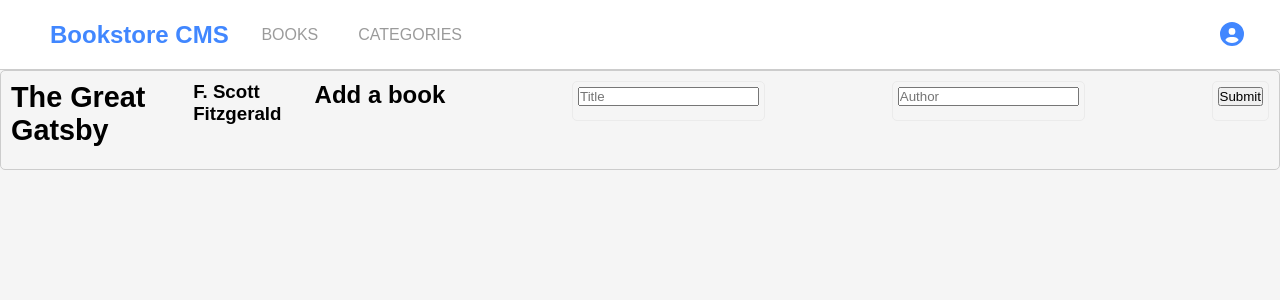
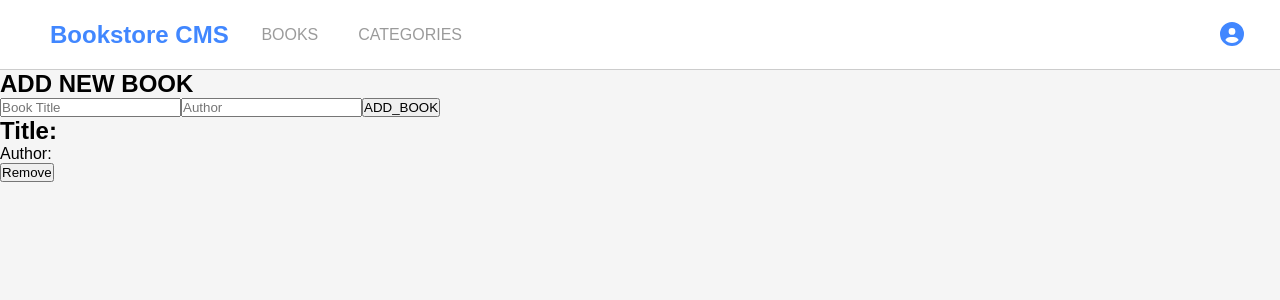
Before and after one commit to stanleySimeon/BOOKSTORE, a React (Create React App) app: page / in a window 1280 px wide. Shown: the top 300 px of the page. Built offline with nearby package versions, Linux system fonts and the light colour scheme.

Commit message:
Added actions

```diff
--- a/package.json
+++ b/package.json
@@ -12,6 +12,7 @@
     "@testing-library/react": "^13.3.0",
     "@testing-library/user-event": "^13.5.0",
     "font-awesome": "^4.7.0",
+    "prop-types": "^15.8.1",
     "react": "^18.1.0",
     "react-dom": "^18.1.0",
     "react-redux": "^8.0.2",
@@ -19,6 +20,8 @@
     "react-scripts": "5.0.1",
     "redux": "^4.2.0",
     "redux-thunk": "^2.4.1",
+    "uuid": "^8.3.2",
+    "uuidv4": "^6.2.13",
     "web-vitals": "^2.1.4"
   },
   "scripts": {
--- /dev/null
+++ b/src/Components/Books/AllBook.js
@@ -0,0 +1,33 @@
+import { useDispatch } from 'react-redux';
+import PropTypes from 'prop-types';
+import { removeBook } from '../../redux/books/books';
+
+const AllBook = ({
+  id, title, author,
+}) => {
+  const dispatch = useDispatch();
+  const handleRemove = () => {
+    dispatch(removeBook({ id }));
+  };
+  return (
+    <div>
+      <h2>
+        Title:
+        {title}
+      </h2>
+      <p>
+        Author:
+        {author}
+      </p>
+      <button type="button" text="REMOVE_BOOK" onClick={handleRemove}>Remove</button>
+    </div>
+  );
+};
+
+AllBook.propTypes = {
+  id: PropTypes.string.isRequired,
+  title: PropTypes.string.isRequired,
+  author: PropTypes.string.isRequired,
+};
+
+export default AllBook;
--- a/src/Components/Books/Book.js
+++ b/src/Components/Books/Book.js
@@ -1,22 +1,48 @@
-import React from 'react';
-import Form from './Form';
-import './Books.css';
+import { useDispatch } from 'react-redux';
+import { v4 as uuidv4 } from 'uuid';
+import PropTypes from 'prop-types';
+import { useState, useRef } from 'react';
+import { addBook } from '../../redux/books/books';
 
-function Book() {
-  const book = {
-    title: 'The Great Gatsby',
-    author: 'F. Scott Fitzgerald',
+const Button = ({ text, handleClick }) => (
+  <button type="button" onClick={handleClick}>{text}</button>
+);
+
+export default function InputBook() {
+  const [title, setTitle] = useState('');
+  const [author, setAuthor] = useState('');
+  const titleInput = useRef(null);
+
+  const dispatch = useDispatch();
+
+  const submitBook = () => {
+    const newBook = {
+      id: uuidv4(),
+      title,
+      author,
+    };
+    const res = () => title !== '' && author !== '' && dispatch(addBook(newBook));
+    res();
+    titleInput.current.focus();
+    setTitle('');
+    setAuthor('');
   };
+
   return (
-    <div className="book">
-      <div className="book__title">
-        <h2>{book.title}</h2>
+    <section>
+      <div>
+        <h2>ADD NEW BOOK</h2>
       </div>
-      <div className="book__author">
-        <h3>{ book.author }</h3>
+      <div style={{ display: 'flex', alignItems: 'center' }}>
+        <input type="text" ref={titleInput} placeholder="Book Title" value={title} onChange={(e) => setTitle(e.target.value)} />
+        <input type="text" placeholder="Author" value={author} onChange={(e) => setAuthor(e.target.value)} />
+        <Button text="ADD_BOOK" handleClick={submitBook} />
       </div>
-      <Form />
-    </div>
+    </section>
   );
 }
-export default Book;
+
+Button.propTypes = {
+  text: PropTypes.string.isRequired,
+  handleClick: PropTypes.func.isRequired,
+};
--- a/src/Components/Books/Books.css
+++ /dev/null
@@ -1,174 +0,0 @@
-.books-container {
-  width: 100%;
-  max-height: 580px;
-  padding: 20px 56px;
-  overflow-y: scroll;
-}
-
-.form__container {
-  position: relative;
-  width: 98%;
-  margin: 0 auto;
-  padding: 0 44px;
-}
-
-.form {
-  width: 100%;
-  margin: 0 auto;
-  display: flex;
-  justify-content: space-between;
-}
-
-.book {
-  display: flex;
-  justify-content: space-between;
-  width: 100%;
-  min-height: 100px;
-  padding: 10px;
-  border-radius: 5px;
-  border: 1px solid #ccc;
-  margin-bottom: 30px;
-}
-
-.book-description {
-  width: 35%;
-}
-
-.buttons {
-  display: flex;
-  justify-content: space-between;
-  align-items: center;
-  width: 50%;
-}
-
-.buttons .commentBtn,
-.editBtn,
-.removeBtn {
-  color: rgb(65, 165, 255);
-  border: none;
-  background: none;
-  cursor: pointer;
-}
-
-.circle {
-  font-size: 2.5em;
-  color: rgb(65, 135, 255);
-}
-
-.percent {
-  color: rgb(83, 83, 83);
-  font-size: 1.3em;
-}
-
-.progress-text {
-  color: rgb(131, 130, 130);
-  text-align: center;
-  margin: 0 20px;
-}
-
-.separate__bar {
-  height: 15px;
-  width: 1px;
-  background: #ccc;
-}
-
-.book-description .type__of__book {
-  font-size: 1rem;
-  font-weight: bold;
-  margin-bottom: 10px;
-  color: rgb(142, 141, 141);
-}
-
-.book__title {
-  font-size: 1.2rem;
-  font-weight: bold;
-}
-
-.author {
-  font-size: 0.8rem;
-  margin-bottom: 20px;
-  color: rgb(65, 165, 255);
-}
-
-.circle-progress {
-  display: flex;
-  justify-content: center;
-  align-items: center;
-  width: 25%;
-}
-
-.bar {
-  width: 1px;
-  height: 70px;
-  background: #ccc;
-  align-self: center;
-}
-
-.book-chapter {
-  display: flex;
-  flex-direction: column;
-  justify-content: center;
-  width: 30%;
-  padding: 0 50px;
-}
-
-.current__chapter {
-  color: #ccc;
-  font-size: 0.8rem;
-  margin-bottom: 5px;
-}
-
-.chapter__number {
-  margin-bottom: 10px;
-}
-
-.update__progress__button {
-  width: 160px;
-  height: 30px;
-  background: rgb(65, 165, 255);
-  border: none;
-  color: #fff;
-  border-radius: 5px;
-  cursor: pointer;
-}
-
-hr {
-  margin-bottom: 20px;
-}
-
-.form__container h2 {
-  font-size: 1.2rem;
-  font-weight: bold;
-  margin-bottom: 20px;
-  color: rgb(153, 153, 153);
-}
-
-.form__input {
-  border: 1px solid rgb(235, 235, 235);
-  border-radius: 5px;
-  padding: 5px;
-  height: 40px;
-  outline: none;
-}
-
-#book__name {
-  width: 30%;
-}
-
-#book__author {
-  width: 25%;
-}
-
-#book__type {
-  width: 25%;
-}
-
-.add__book__button {
-  width: 130px;
-  height: 40px;
-  cursor: pointer;
-  background: rgb(65, 165, 255);
-  border: none;
-  color: #fff;
-  border-radius: 5px;
-}
--- a/src/Components/Books/Books.js
+++ b/src/Components/Books/Books.js
@@ -1,14 +1,13 @@
 import React from 'react';
 import Header from '../Navigation/Header';
 import Book from './Book';
-import './Books.css';
+import AllBook from './AllBook';
 
-function Books() {
-  return (
-    <div className="books">
-      <Header />
-      <Book />
-    </div>
-  );
-}
+const Books = () => (
+  <div>
+    <Header />
+    <Book />
+    <AllBook />
+  </div>
+);
 export default Books;
--- a/src/Components/Books/Form.css
+++ /dev/null
@@ -1,3 +0,0 @@
-* {
-  margin: 0;
-}
--- a/src/Components/Books/Form.js
+++ /dev/null
@@ -1,22 +0,0 @@
-import React from 'react';
-import './Form.css';
-
-function Form() {
-  return (
-    <form className="form">
-      <div className="form__title">
-        <h2>Add a book</h2>
-      </div>
-      <div className="form__input">
-        <input type="text" placeholder="Title" />
-      </div>
-      <div className="form__input">
-        <input type="text" placeholder="Author" />
-      </div>
-      <div className="form__input">
-        <input type="submit" className="add__book" />
-      </div>
-    </form>
-  );
-}
-export default Form;
--- a/src/Components/Categories/Categories.js
+++ b/src/Components/Categories/Categories.js
@@ -1,13 +1,18 @@
 import React from 'react';
+import { useDispatch, useSelector, shallowEqual } from 'react-redux';
 import Header from '../Navigation/Header';
+import { statusChecker } from '../../redux/categories/categories';
 import './Categories.css';
 
 function Categories() {
+  const dispatch = useDispatch();
+  const status = useSelector((state) => state.categories, shallowEqual);
   return (
     <>
       <Header />
       <div className="categories">
-        <button type="button" className="status__checker__button">Check Status</button>
+        <button type="button" className="status__checker__button" onClick={() => dispatch(statusChecker())}>Check Status</button>
+        <p className="status__checker__text">{ status }</p>
       </div>
     </>
   );
--- a/src/index.js
+++ b/src/index.js
@@ -1,13 +1,17 @@
 import React from 'react';
 import { createRoot } from 'react-dom/client';
 import { BrowserRouter as Router } from 'react-router-dom';
+import { Provider } from 'react-redux';
+import store from './redux/configureStore';
 import App from './App';
 
 const root = createRoot(document.getElementById('root'));
 root.render(
   <React.StrictMode>
-    <Router>
-      <App />
-    </Router>
+    <Provider store={store}>
+      <Router>
+        <App />
+      </Router>
+    </Provider>
   </React.StrictMode>,
 );
--- a/src/redux/books/books.js
+++ b/src/redux/books/books.js
@@ -1,42 +1,45 @@
 // Actions types
+import { v4 as uuidv4 } from 'uuid';
+
 const ADD_BOOK = 'ADD_BOOK';
 const REMOVE_BOOK = 'REMOVE_BOOK';
 
 // Define an initial state
-const initialState = [
+export const initialState = [
   {
-    title: 'Test and boost your knowledge',
-    author: 'John Smith',
+    id: uuidv4(),
+    title: 'The Lord of the Rings',
+    author: 'J.R.R. Tolkien',
+  },
+  {
+    id: uuidv4(),
+    title: 'The Hobbit',
+    author: 'J.R.R. Tolkien',
   },
 ];
 
 // Books reducer
-export default function bookReducer(state = initialState, action = {}) {
-  switch (action.type) {
+export default function bookReducer(state = initialState, { type, book }) {
+  switch (type) {
     case ADD_BOOK:
-      return {
-        ...state,
-        title: [...state.title, action.payload],
-        author: [...state.author, action.payload],
-      };
+      return [...state, book];
     case REMOVE_BOOK:
-      return [...state.filter((book) => book.id !== action.payload)];
+      return (state.filter(({ id }) => id !== book.id));
     default:
       return state;
   }
 }
-
 // Actions creators
 export function addBook(book) {
   return {
     type: ADD_BOOK,
-    payload: book,
+    book,
   };
 }
 
 export function removeBook(book) {
   return {
     type: REMOVE_BOOK,
-    payload: book,
+    book,
   };
 }
--- a/src/redux/categories/categories.js
+++ b/src/redux/categories/categories.js
@@ -1,17 +1,17 @@
+// Define a constant for the action types
 const STATUS_CHECKER = 'STATUS_CHECKER';
 
-const currentState = [];
-
-const categoriesReducer = (state = currentState, actions) => {
-  switch (actions.type) {
+// Reducer for the status checker
+export default function categoriesReducer(state = [], action) {
+  switch (action.type) {
     case STATUS_CHECKER:
-      return 'Under Construction';
+      return 'Under construction';
     default:
       return state;
   }
-};
-export default categoriesReducer;
+}
 
+// Actions creators
 export function statusChecker() {
   return {
     type: STATUS_CHECKER,
--- a/src/redux/configureStore.js
+++ b/src/redux/configureStore.js
@@ -1,7 +1,7 @@
 import { createStore, applyMiddleware, combineReducers } from 'redux';
 import thunk from 'redux-thunk';
+import categoriesReducer from './categories/categories';
 import bookReducer from './books/books';
-import categoriesReducer from './categories/categories';
 
 const rootReducer = combineReducers({
   books: bookReducer,
@@ -9,5 +9,4 @@ const rootReducer = combineReducers({
 });
 
 const store = createStore(rootReducer, applyMiddleware(thunk));
-
 export default store;
```
Also changed, not shown: 1 other file (tests, documents, lock files or other folders).
